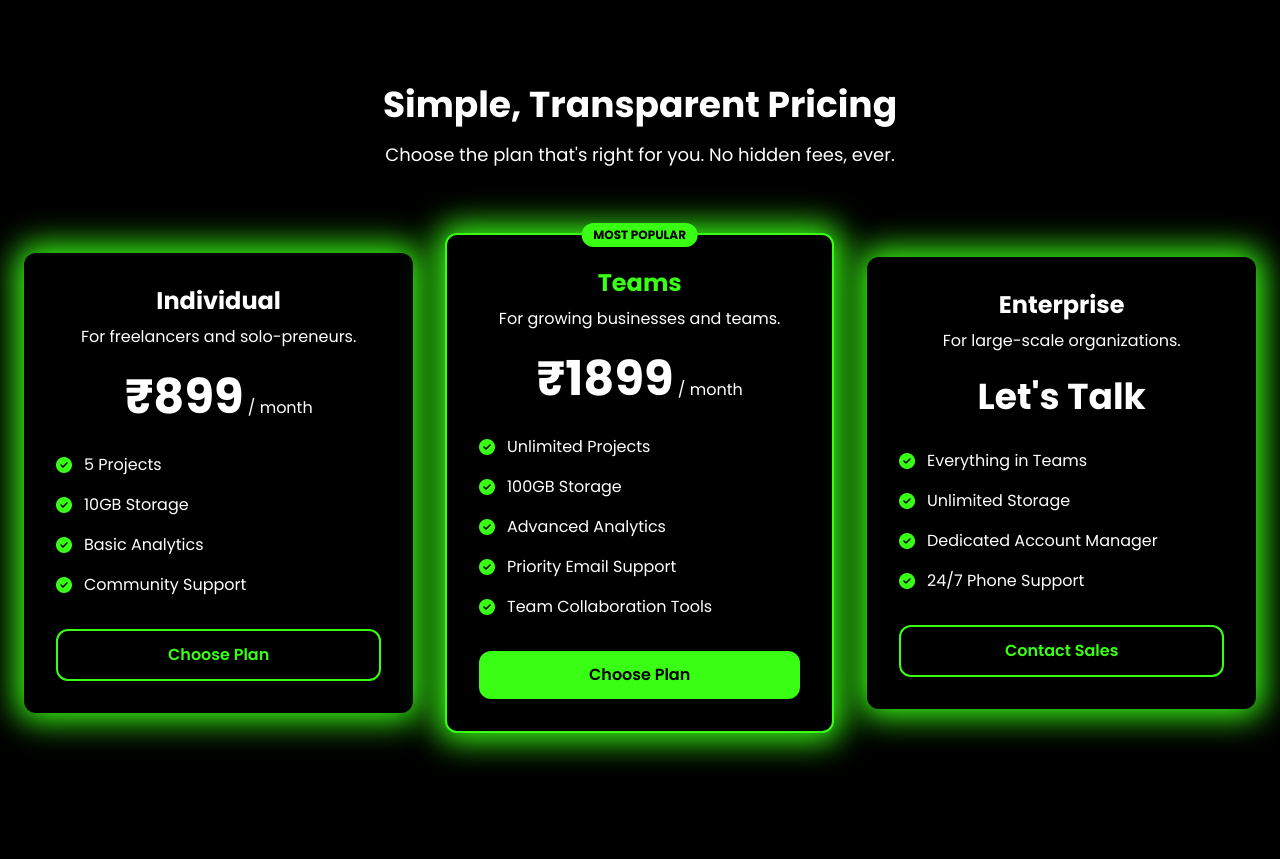
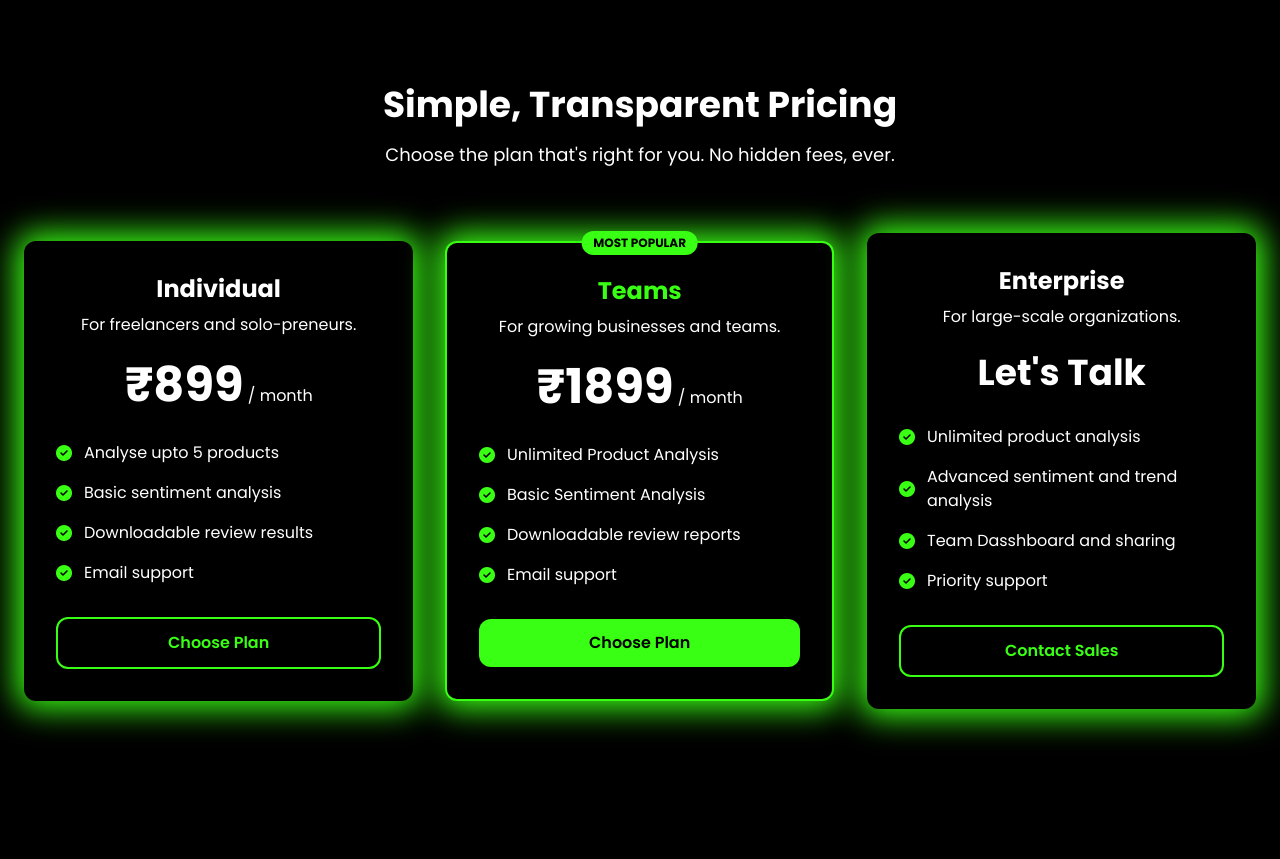
Before and after one commit to michellealoz/BitNBuild-25_4-errors, a Django app: page / in a window 1280 px wide. Shown: the part 1426-2285 px from the top of the page. Run offline with Django 5.2, Linux system fonts and the light colour scheme; some libraries are stand-ins or nearby versions.

Commit message:
changed pricing details

```diff
--- a/Core/main/templates/main/landing.html
+++ b/Core/main/templates/main/landing.html
@@ -279,10 +279,10 @@ body { top: 0 !important; }
                         <span class="text-gray-500">/ month</span>
                     </div>
                     <ul class="space-y-4 text-left my-8">
-                        <li class="flex items-center"><i class="fas fa-check-circle text-accent mr-3"></i> 5 Projects</li>
-                        <li class="flex items-center"><i class="fas fa-check-circle text-accent mr-3"></i> 10GB Storage</li>
-                        <li class="flex items-center"><i class="fas fa-check-circle text-accent mr-3"></i> Basic Analytics</li>
-                        <li class="flex items-center"><i class="fas fa-check-circle text-accent mr-3"></i> Community Support</li>
+                        <li class="flex items-center"><i class="fas fa-check-circle text-accent mr-3"></i> Analyse upto 5 products</li>
+                        <li class="flex items-center"><i class="fas fa-check-circle text-accent mr-3"></i> Basic sentiment analysis</li>
+                        <li class="flex items-center"><i class="fas fa-check-circle text-accent mr-3"></i> Downloadable review results</li>
+                        <li class="flex items-center"><i class="fas fa-check-circle text-accent mr-3"></i> Email support</li>
                     </ul>
                     <a href="/signup/individual" class="w-full block px-6 py-3 bg-white border-2 border-primary text-primary font-semibold rounded-lg hover:bg-primary hover:text-white transition-colors">Choose Plan</a>
                 </div>
@@ -296,11 +296,10 @@ body { top: 0 !important; }
                         <span class="text-gray-500">/ month</span>
                     </div>
                     <ul class="space-y-4 text-left my-8">
-                        <li class="flex items-center"><i class="fas fa-check-circle text-accent mr-3"></i> Unlimited Projects</li>
-                        <li class="flex items-center"><i class="fas fa-check-circle text-accent mr-3"></i> 100GB Storage</li>
-                        <li class="flex items-center"><i class="fas fa-check-circle text-accent mr-3"></i> Advanced Analytics</li>
-                        <li class="flex items-center"><i class="fas fa-check-circle text-accent mr-3"></i> Priority Email Support</li>
-                        <li class="flex items-center"><i class="fas fa-check-circle text-accent mr-3"></i> Team Collaboration Tools</li>
+                        <li class="flex items-center"><i class="fas fa-check-circle text-accent mr-3"></i> Unlimited Product Analysis</li>
+                        <li class="flex items-center"><i class="fas fa-check-circle text-accent mr-3"></i> Basic Sentiment Analysis</li>
+                        <li class="flex items-center"><i class="fas fa-check-circle text-accent mr-3"></i> Downloadable review reports</li>
+                        <li class="flex items-center"><i class="fas fa-check-circle text-accent mr-3"></i> Email support</li>
                     </ul>
                     <a href="/signup/team" class="w-full block px-6 py-3 bg-accent text-white font-semibold rounded-lg hover:opacity-90 transition-opacity">Choose Plan</a>
                 </div>
@@ -312,10 +311,10 @@ body { top: 0 !important; }
                         <span class="text-4xl font-extrabold text-dark">Let's Talk</span>
                     </div>
                     <ul class="space-y-4 text-left my-8">
-                        <li class="flex items-center"><i class="fas fa-check-circle text-accent mr-3"></i> Everything in Teams</li>
-                        <li class="flex items-center"><i class="fas fa-check-circle text-accent mr-3"></i> Unlimited Storage</li>
-                        <li class="flex items-center"><i class="fas fa-check-circle text-accent mr-3"></i> Dedicated Account Manager</li>
-                        <li class="flex items-center"><i class="fas fa-check-circle text-accent mr-3"></i> 24/7 Phone Support</li>
+                        <li class="flex items-center"><i class="fas fa-check-circle text-accent mr-3"></i> Unlimited product analysis</li>
+                        <li class="flex items-center"><i class="fas fa-check-circle text-accent mr-3"></i> Advanced sentiment and trend analysis</li>
+                        <li class="flex items-center"><i class="fas fa-check-circle text-accent mr-3"></i> Team Dasshboard and sharing</li>
+                        <li class="flex items-center"><i class="fas fa-check-circle text-accent mr-3"></i> Priority support</li>
                     </ul>
                     <a href="/contact-sales" class="w-full block px-6 py-3 bg-white border-2 border-primary text-primary font-semibold rounded-lg hover:bg-primary hover:text-white transition-colors">Contact Sales</a>
                 </div>
```
